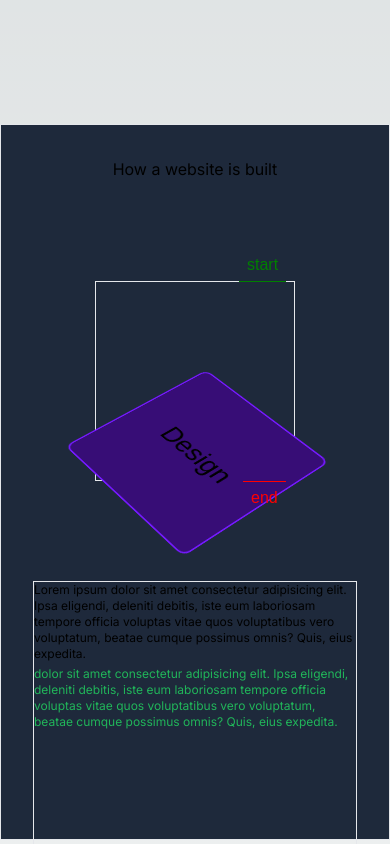
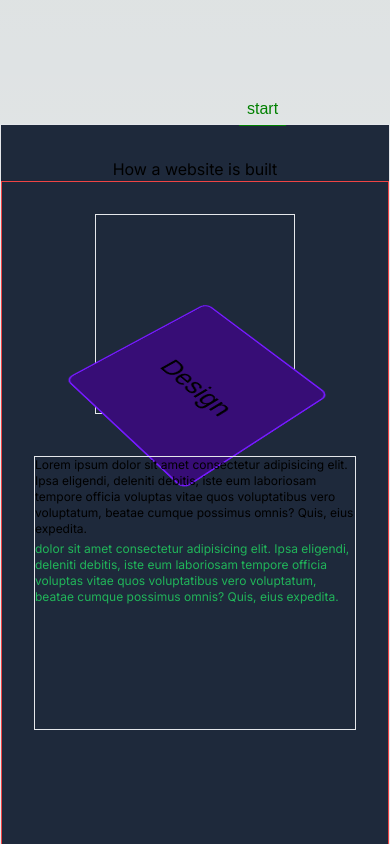
Before and after one commit to SheriffKoder/Draft-Components-1, a Next.js app: page /expandingCards2 in a window 390 px wide. Shown: the part 720-1564 px from the top of the page. Built offline with nearby package versions, Linux system fonts and the light colour scheme.

Commit message:
Work on responsive modes, increase animation time by increasing the trigger element's size

```diff
--- a/app/(components)/(perspective)/expandingCards2/expandingCards2.css
+++ b/app/(components)/(perspective)/expandingCards2/expandingCards2.css
@@ -2,8 +2,10 @@
     width: 200px;
     height: 200px;
     perspective: 1000px;
-    margin: 100px;
+    /* margin: 100px; */
   }
+
+
 
   .expandingCards2_cube {
     position: relative;
@@ -15,6 +17,7 @@
     transition: all 0.5s linear;
 
   }
+
 
   .expandingCards2_face {
     width: 200px;
@@ -30,6 +33,13 @@
     font-size: 2rem;
     border-radius: 10px;
   }
+
+
+  /* phone */
+  /* .expandingCards2_face {
+    width: 150px;
+    height: 150px;
+  } */
 
 
   .expandingCards2_top {
--- a/app/(components)/(perspective)/expandingCards2/page.tsx
+++ b/app/(components)/(perspective)/expandingCards2/page.tsx
@@ -14,7 +14,9 @@ const page = () => {
   // *gsap from ?
   // *proper scroll triggers to animate alternatively
   // *maybe try a timed timeline with equal delay
-  // responsive start,end triggers
+  // *responsive start,end triggers
+  // add phone media to face css and trigger animation
+  // adjust the gap between cards/text in responsive modes
 
 useGSAP(()=> {
 
@@ -23,13 +25,13 @@ useGSAP(()=> {
 let tl = gsap.timeline({
 
   scrollTrigger: {
-      trigger: ".expandingCards2_container",
-      start: "0px 50%", // desktop
-      // start: "0px 35%", //phone
-      end: "bottom 20%",  //end, scroll end
+      trigger: ".main_container",
+      start: "0px 0%", // phone
+      // start: "0px 30%", // desktop
+      end: "bottom 0%",  //end, scroll end
       scrub: 3,   // slow the animation
       markers: true,
-      pin: ".main_container",
+      pin: ".expandingCards2_area",
 
   }
 })
@@ -136,19 +138,25 @@ tl.add("front-end")
 
     </div>
 
+    {/* the area is the trigger to start the animation*/}
+    <div className="expandingCards2_area h-[100vh] md:h-[50vh] border overflow-hidden">
+
     {/* container */}
-    {/* main container is the scroll pinned element */}
-    <div className="flex flex-col border md:h-[50vh] bg-slate-800 main_container">
+    {/* main container is the scroll pinned element
+    high height to gain more start to end time space*/}
+    <div className="min-h-[100vh] main_container bg-slate-800 max-w-[1200px] mx-auto
+    ">
+          <h1 className="mx-auto pt-[2rem] text-center">How a website is built</h1>
 
+          <div className="subContainer flex flex-col items-center md:justify-center h-[100vh]
+          md:h-[50vh] py-[2rem] md:py-[0rem] md:mt-[-2rem]
+          border border-red-500">
             {/* container header */}
-      <h1 className="mx-auto mt-[2rem]">How a website is built</h1>
-
             {/* flex row of cards and text areas */}
-      <div className="w-full flex flex-col items-center justify-start
-      relative px-[2rem] flex-1
-      md:flex-row">
-
-        <div className="expandingCards2_container border">
+            <div className="w-full flex flex-col items-center justify-end
+            relative px-[2rem]
+            md:flex-row gap-[min(5vh,100px)]">
+              <div className="expandingCards2_container border md:mx-[50px] ">
                 <div className="expandingCards2_cube">
                   <div className="expandingCards2_face expandingCards2_top">Design</div>
                   {/* <div className="face bottom">Bottom</div> */}
@@ -159,12 +167,13 @@ tl.add("front-end")
                   <div className="expandingCards2_face expandingCards2_back opacity-0">Back</div>
                 </div>
               </div>
-
-        <div className="my-auto relative flex-1 border md:text-base text-xs">
+              <div className="my-auto relative flex-1 border lg:text-base text-xs">
                 <p className="cards_para1 transition-all duration-700">Lorem ipsum dolor sit amet consectetur adipisicing elit. Ipsa eligendi, deleniti debitis, iste eum laboriosam tempore officia voluptas vitae quos voluptatibus vero voluptatum, beatae cumque possimus omnis? Quis, eius expedita.</p>
                 <p className="cards_para2 opacity-0 text-green-500 translate-y-10 transition-all duration-700">dolor sit amet consectetur adipisicing elit. Ipsa eligendi, deleniti debitis, iste eum laboriosam tempore officia voluptas vitae quos voluptatibus vero voluptatum, beatae cumque possimus omnis? Quis, eius expedita.</p>
                 <p className="cards_para3 opacity-0 text-red-500 translate-y-10 transition-all duration-700">ipsum dolor sit amet consectetur adipisicing elit. Ipsa eligendi, deleniti debitis, iste eum laboriosam tempore officia voluptas vitae quos voluptatibus vero voluptatum, beatae cumque possimus omnis? Quis, eius expedita.</p>
                 <p className="cards_para4 opacity-0 text-yellow-500 translate-y-10 transition-all duration-700">ipsum dolor sit amet consectetur adipisicing elit. Ipsa eligendi, deleniti debitis, iste eum laboriosam tempore officia voluptas vitae quos voluptatibus vero voluptatum, beatae cumque possimus omnis? Quis, eius expedita.</p>
+              </div>
+            </div>
           </div>
 
       </div>
```
Lines whose indentation alone changed are shown as unchanged.
